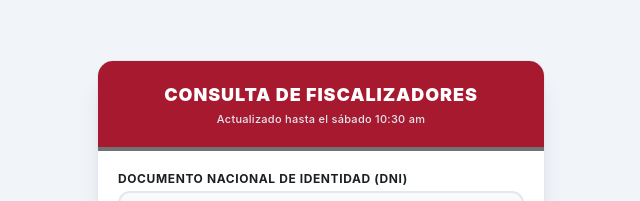
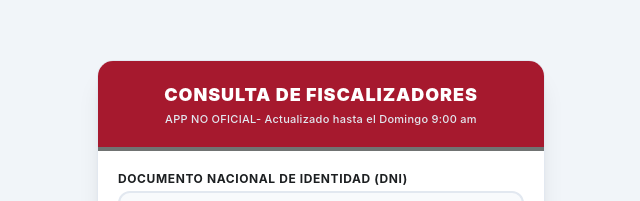
Before and after one commit to Fidelmontoyaq/FLV, a React (Vite) app: page / in a window 1280 px wide. Shown: the part 206-407 px from the top of the page, without its empty margins (319-959 px from the left). Built offline with nearby package versions, Linux system fonts and the light colour scheme.

Commit message:
Update footer text in App componentACTUALIZACION

```diff
--- a/src/App.jsx
+++ b/src/App.jsx
@@ -63,7 +63,7 @@ export default function App() {
 
         <div className="bg-[#A6192E] px-5 py-5 text-center text-white relative border-b-4 border-[#707372]">
           <h1 className="text-lg font-black tracking-wider uppercase">Consulta de Fiscalizadores</h1>
-          <p className="text-slate-200 text-[11px] mt-0.5 font-medium tracking-wide">Actualizado hasta el sábado 10:30 am</p>
+          <p className="text-slate-200 text-[11px] mt-0.5 font-medium tracking-wide">APP NO OFICIAL- Actualizado hasta el Domingo 9:00 am</p>
         </div>
 
         <div className="p-5">
```
